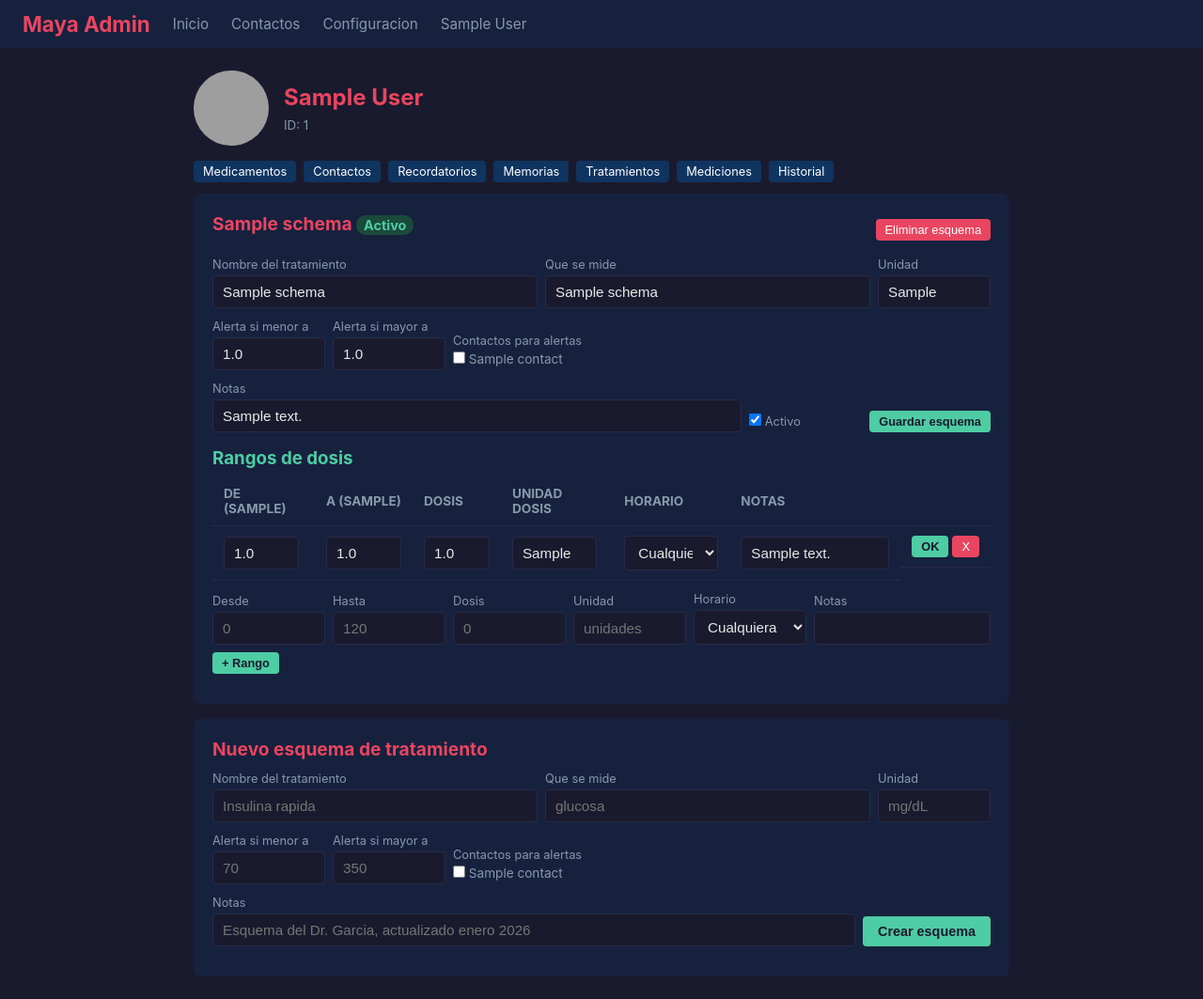
After one commit to jmfraga/maya-voice-assistant, a Flask app: page /treatments/1 in a window 1280 px wide. The commit adds this page. Shown: the whole page at 94% size. Run offline with Flask 3, Linux system fonts and the light colour scheme; tables that the repository leaves empty hold one stand-in row (values such as "Sample post"); parts of the project's set-up code (start-up, migrations or seed data) failed here and were passed over; grey boxes are pictures that could not be loaded.

Commit message:
Sprint 2.5: treatment schemas for variable-dose medications (glucose/insulin)
Add treatment schemas system allowing configurable dose lookup based on
measurements (e.g., glucose level → insulin units). Includes Telegram
alerts to family contacts when measurements are out of range, with
escalating urgency for consecutive alerts. Full admin web CRUD for
schemas, dose ranges, and measurement history.

Co-Authored-By: Claude Opus 4.6 <noreply@anthropic.com>

```diff
--- /dev/null
+++ b/templates/admin_treatments.html
@@ -0,0 +1,221 @@
+{% extends "admin_base.html" %}
+{% block title_extra %} - Tratamientos{% endblock %}
+{% block content %}
+{% include "admin_user_header.html" %}
+
+{% for schema in schemas %}
+<div class="card">
+    <div style="display:flex;justify-content:space-between;align-items:center;margin-bottom:12px">
+        <h2>{{ schema.name }}
+            {% if schema.active %}
+            <span class="badge badge-active">Activo</span>
+            {% else %}
+            <span class="badge badge-inactive">Inactivo</span>
+            {% endif %}
+        </h2>
+        <form method="post" action="/treatments/delete/{{ schema.id }}"
+              onsubmit="return confirm('Eliminar esquema {{ schema.name }} y todos sus rangos?')">
+            <input type="hidden" name="user_id" value="{{ user.id }}">
+            <button type="submit" class="btn btn-danger btn-small">Eliminar esquema</button>
+        </form>
+    </div>
+
+    <!-- Edit schema -->
+    <form method="post" action="/treatments/edit/{{ schema.id }}">
+        <input type="hidden" name="user_id" value="{{ user.id }}">
+        <div class="form-row">
+            <div class="form-group">
+                <label>Nombre del tratamiento</label>
+                <input name="name" value="{{ schema.name }}" required>
+            </div>
+            <div class="form-group">
+                <label>Que se mide</label>
+                <input name="measurement_name" value="{{ schema.measurement_name }}" required>
+            </div>
+            <div class="form-group" style="max-width:100px">
+                <label>Unidad</label>
+                <input name="measurement_unit" value="{{ schema.measurement_unit or '' }}">
+            </div>
+        </div>
+        <div class="form-row">
+            <div class="form-group" style="max-width:120px">
+                <label>Alerta si menor a</label>
+                <input name="alert_low" type="number" step="any" value="{{ schema.alert_low if schema.alert_low is not none else '' }}">
+            </div>
+            <div class="form-group" style="max-width:120px">
+                <label>Alerta si mayor a</label>
+                <input name="alert_high" type="number" step="any" value="{{ schema.alert_high if schema.alert_high is not none else '' }}">
+            </div>
+            <div class="form-group">
+                <label>Contactos para alertas</label>
+                <div style="display:flex;flex-wrap:wrap;gap:8px">
+                {% set selected_contacts = (schema.alert_contacts or '').split(',') %}
+                {% for c in contacts %}
+                    <label style="font-size:0.85em">
+                        <input type="checkbox" name="alert_contacts" value="{{ c.id }}"
+                               {% if c.id|string in selected_contacts %}checked{% endif %}>
+                        {{ c.name }}
+                    </label>
+                {% endfor %}
+                {% if not contacts %}
+                    <span style="color:#8899aa;font-size:0.85em">No hay contactos</span>
+                {% endif %}
+                </div>
+            </div>
+        </div>
+        <div class="form-row">
+            <div class="form-group">
+                <label>Notas</label>
+                <input name="notes" value="{{ schema.notes or '' }}">
+            </div>
+            <div class="form-group" style="max-width:100px">
+                <label>
+                    <input type="checkbox" name="active" {% if schema.active %}checked{% endif %}> Activo
+                </label>
+            </div>
+            <button type="submit" class="btn btn-primary btn-small">Guardar esquema</button>
+        </div>
+    </form>
+
+    <!-- Ranges table -->
+    <h3 style="color:#4ecca3;margin:16px 0 8px">Rangos de dosis</h3>
+    {% if schema.ranges %}
+    <table>
+        <tr>
+            <th>De ({{ schema.measurement_unit or 'valor' }})</th>
+            <th>A ({{ schema.measurement_unit or 'valor' }})</th>
+            <th>Dosis</th>
+            <th>Unidad dosis</th>
+            <th>Horario</th>
+            <th>Notas</th>
+            <th></th>
+        </tr>
+        {% for r in schema.ranges %}
+        <tr>
+            <form method="post" action="/treatments/range/edit/{{ r.id }}">
+                <input type="hidden" name="user_id" value="{{ user.id }}">
+                <td><input name="range_min" type="number" step="any" value="{{ r.range_min }}" style="width:80px" required></td>
+                <td><input name="range_max" type="number" step="any" value="{{ r.range_max }}" style="width:80px" required></td>
+                <td><input name="dose" type="number" step="any" value="{{ r.dose }}" style="width:70px" required></td>
+                <td><input name="dose_unit" value="{{ r.dose_unit or '' }}" style="width:90px"></td>
+                <td>
+                    <select name="time_of_day" style="width:100px">
+                        <option value="any" {% if r.time_of_day == 'any' %}selected{% endif %}>Cualquiera</option>
+                        <option value="mañana" {% if r.time_of_day == 'mañana' %}selected{% endif %}>Mañana</option>
+                        <option value="tarde" {% if r.time_of_day == 'tarde' %}selected{% endif %}>Tarde</option>
+                        <option value="noche" {% if r.time_of_day == 'noche' %}selected{% endif %}>Noche</option>
+                    </select>
+                </td>
+                <td><input name="notes" value="{{ r.notes or '' }}" style="width:100%"></td>
+                <td class="actions">
+                    <button type="submit" class="btn btn-primary btn-small">OK</button>
+            </form>
+            <form method="post" action="/treatments/range/delete/{{ r.id }}" style="display:inline"
+                  onsubmit="return confirm('Eliminar este rango?')">
+                <input type="hidden" name="user_id" value="{{ user.id }}">
+                <button type="submit" class="btn btn-danger btn-small">X</button>
+            </form>
+                </td>
+        </tr>
+        {% endfor %}
+    </table>
+    {% else %}
+    <p style="color:#8899aa">No hay rangos configurados. Agrega rangos para que Maya pueda consultar dosis.</p>
+    {% endif %}
+
+    <!-- Add range -->
+    <form method="post" action="/treatments/{{ schema.id }}/add-range" style="margin-top:12px">
+        <input type="hidden" name="user_id" value="{{ user.id }}">
+        <div class="form-row">
+            <div class="form-group" style="max-width:100px">
+                <label>Desde</label>
+                <input name="range_min" type="number" step="any" required placeholder="0">
+            </div>
+            <div class="form-group" style="max-width:100px">
+                <label>Hasta</label>
+                <input name="range_max" type="number" step="any" required placeholder="120">
+            </div>
+            <div class="form-group" style="max-width:80px">
+                <label>Dosis</label>
+                <input name="dose" type="number" step="any" required placeholder="0">
+            </div>
+            <div class="form-group" style="max-width:100px">
+                <label>Unidad</label>
+                <input name="dose_unit" placeholder="unidades">
+            </div>
+            <div class="form-group" style="max-width:110px">
+                <label>Horario</label>
+                <select name="time_of_day">
+                    <option value="any">Cualquiera</option>
+                    <option value="mañana">Mañana</option>
+                    <option value="tarde">Tarde</option>
+                    <option value="noche">Noche</option>
+                </select>
+            </div>
+            <div class="form-group">
+                <label>Notas</label>
+                <input name="notes" placeholder="">
+            </div>
+            <button type="submit" class="btn btn-primary btn-small">+ Rango</button>
+        </div>
+    </form>
+</div>
+{% endfor %}
+
+{% if not schemas %}
+<div class="card">
+    <p style="color:#8899aa">No hay esquemas de tratamiento configurados.</p>
+</div>
+{% endif %}
+
+<div class="card">
+    <h2>Nuevo esquema de tratamiento</h2>
+    <form method="post" action="/treatments/{{ user.id }}/add">
+        <div class="form-row">
+            <div class="form-group">
+                <label>Nombre del tratamiento</label>
+                <input name="name" required placeholder="Insulina rapida">
+            </div>
+            <div class="form-group">
+                <label>Que se mide</label>
+                <input name="measurement_name" required placeholder="glucosa">
+            </div>
+            <div class="form-group" style="max-width:100px">
+                <label>Unidad</label>
+                <input name="measurement_unit" placeholder="mg/dL">
+            </div>
+        </div>
+        <div class="form-row">
+            <div class="form-group" style="max-width:120px">
+                <label>Alerta si menor a</label>
+                <input name="alert_low" type="number" step="any" placeholder="70">
+            </div>
+            <div class="form-group" style="max-width:120px">
+                <label>Alerta si mayor a</label>
+                <input name="alert_high" type="number" step="any" placeholder="350">
+            </div>
+            <div class="form-group">
+                <label>Contactos para alertas</label>
+                <div style="display:flex;flex-wrap:wrap;gap:8px">
+                {% for c in contacts %}
+                    <label style="font-size:0.85em">
+                        <input type="checkbox" name="alert_contacts" value="{{ c.id }}">
+                        {{ c.name }}
+                    </label>
+                {% endfor %}
+                {% if not contacts %}
+                    <span style="color:#8899aa;font-size:0.85em">Agrega contactos primero</span>
+                {% endif %}
+                </div>
+            </div>
+        </div>
+        <div class="form-row">
+            <div class="form-group">
+                <label>Notas</label>
+                <input name="notes" placeholder="Esquema del Dr. Garcia, actualizado enero 2026">
+            </div>
+            <button type="submit" class="btn btn-primary">Crear esquema</button>
+        </div>
+    </form>
+</div>
+{% endblock %}
--- a/templates/admin_user_header.html
+++ b/templates/admin_user_header.html
@@ -13,5 +13,7 @@
     <a href="/contacts/{{ user.id }}" class="btn btn-small" style="background:#0f3460">Contactos</a>
     <a href="/reminders/{{ user.id }}" class="btn btn-small" style="background:#0f3460">Recordatorios</a>
     <a href="/memories/{{ user.id }}" class="btn btn-small" style="background:#0f3460">Memorias</a>
+    <a href="/treatments/{{ user.id }}" class="btn btn-small" style="background:#0f3460">Tratamientos</a>
+    <a href="/measurements/{{ user.id }}" class="btn btn-small" style="background:#0f3460">Mediciones</a>
     <a href="/log/{{ user.id }}" class="btn btn-small" style="background:#0f3460">Historial</a>
 </div>
```
Also changed, not shown: admin.py (+111 -0 lines), db.py (+190 -0 lines), llm.py (+17 -0 lines), main.py (+77 -0 lines), templates/admin_measurements.html (added, +51 -0 lines), README.md, 1 other file.
